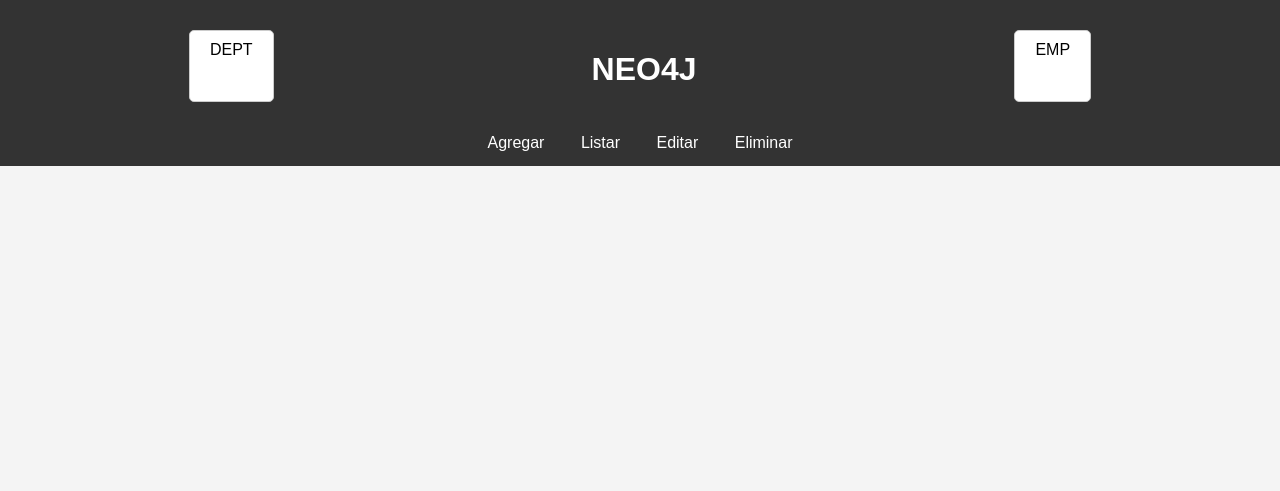
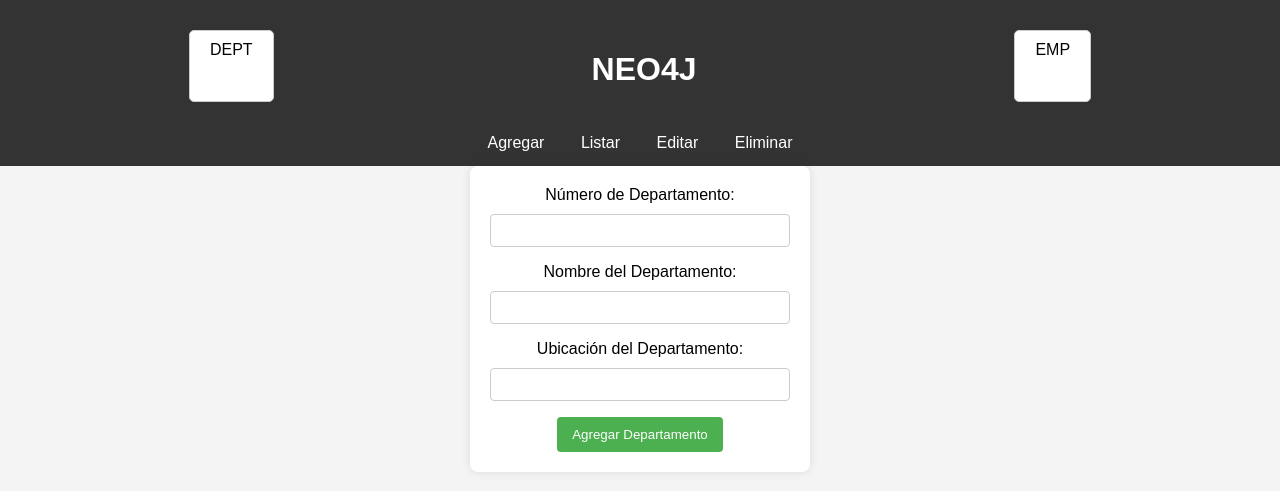
Before and after one commit to RamonPloP/neo4j, a Flask app: page /dept/add in a window 1280 px wide. Shown: the top 491 px of the page. Run offline with Flask 3, Linux system fonts and the light colour scheme.

Commit message:
CRUD de DEPT completo

```diff
--- a/app.py
+++ b/app.py
@@ -1,4 +1,11 @@
-from flask import Flask, render_template
+from flask import Flask, render_template, request, redirect, url_for, jsonify
+from neo4j import GraphDatabase
+
+uri = "bolt://localhost:7687"
+user = "neo4j"
+password = "abcd1234"
+
+driver = GraphDatabase.driver(uri, auth=(user, password))
 
 app = Flask(__name__)
 
@@ -44,6 +51,8 @@
     }
     return render_template('./emp/del.html', data=data)
 
+#======================================================================================
+
 @app.route('/dept')
 def dept():
     data = {
@@ -51,33 +60,82 @@
     }
     return render_template('dept.html', data=data)
 
-@app.route('/dept/add')
+@app.route('/dept/add', methods=['GET', 'POST'])
 def addDept():
     data = {
         "title": "Agregar DEPT"
     }
+    if request.method == 'POST':
+        deptno = int(request.form['deptno'])
+        dname = request.form['dname']
+        loc = request.form['loc']
+
+        with driver.session() as session:
+            session.run("CREATE (d:DEPT {deptno: $deptno, dname: $dname, loc: $loc})", deptno=deptno, dname=dname, loc=loc)
+        return redirect(url_for('addDept'))
+
     return render_template('./dept/add.html', data=data)
 
 @app.route('/dept/list')
 def listDept():
+    with driver.session() as session:
+        result = session.run("MATCH (d:DEPT) RETURN d.deptno as deptno, d.dname as dname, d.loc as loc")
+        departments = [record for record in result]
+
     data = {
-        "title": "Listar Dept"
+        "title": "Listar Dept",
+        "departments": departments
     }
+
     return render_template('./dept/list.html', data=data)
 
-@app.route('/dept/edit')
+@app.route('/dept/edit', methods=['GET', 'POST'])
 def editDept():
     data = {
         "title": "Editar Dept"
     }
+
+    with driver.session() as session:
+        result = session.run("MATCH (d:DEPT) RETURN d.deptno as deptno, d.dname as dname, d.loc as loc")
+        departments = [record for record in result]
+
+    data["departments"] = departments
+
+    if request.method == 'POST':
+        deptno_to_edit = int(request.form['deptno'])
+        new_dname = request.form['new_dname']
+        new_loc = request.form['new_loc']
+
+        with driver.session() as session:
+            session.run("MATCH (d:DEPT {deptno: $deptno}) SET d.dname = $new_dname, d.loc = $new_loc", deptno=deptno_to_edit, new_dname=new_dname, new_loc=new_loc)
+
+        return redirect(url_for('editDept'))
+
     return render_template('./dept/edit.html', data=data)
 
-@app.route('/dept/del')
+@app.route('/dept/del', methods=['GET','POST'])
 def delDept():
     data = {
         "title": "Eliminar Dept"
     }
+
+    with driver.session() as session:
+        result = session.run("MATCH (d:DEPT) RETURN d.deptno as deptno, d.dname as dname, d.loc as loc")
+        departments = [record for record in result]
+
+    data["departments"] = departments
+
+    if request.method == 'POST':
+        deptno_to_delete = int(request.form['deptno'])
+
+        with driver.session() as session:
+            # Eliminar el departamento y sus relaciones
+            session.run("MATCH (d:DEPT {deptno: $deptno}) DETACH DELETE d", deptno=deptno_to_delete)
+
+        return redirect(url_for('delDept'))
+
     return render_template('./dept/del.html', data=data)
 
 if __name__ == '__main__':
     app.run(debug=True)
+    driver.close()
--- a/static/styles/style.css
+++ b/static/styles/style.css
@@ -4,6 +4,7 @@
   margin: 0;
   padding: 0;
   text-align: center;
+
 }
 
 header {
@@ -57,3 +58,45 @@
 .nav-item:hover {
   background-color: #555;
 }
+
+.form{
+  display: flex;
+  align-items: center;
+  justify-content: center;
+}
+
+form {
+  background-color: #fff;
+  padding: 20px;
+  border-radius: 8px;
+  box-shadow: 0 0 10px rgba(0, 0, 0, 0.1);
+  width: 300px;
+  text-align: center;
+}
+
+label {
+  display: block;
+  margin-bottom: 10px;
+}
+
+input {
+  width: 100%;
+  padding: 8px;
+  margin-bottom: 16px;
+  box-sizing: border-box;
+  border: 1px solid #ccc;
+  border-radius: 4px;
+}
+
+button {
+  background-color: #4caf50;
+  color: #fff;
+  padding: 10px 15px;
+  border: none;
+  border-radius: 4px;
+  cursor: pointer;
+}
+
+button:hover {
+  background-color: #45a049;
+}
--- a/templates/dept.html
+++ b/templates/dept.html
@@ -7,7 +7,10 @@
     <a href="{{url_for('editDept')}}" class="nav-item">Editar</a>
     <a href="{{url_for('delDept')}}" class="nav-item">Eliminar</a>
 </nav>
-{% block element %}
-{% endblock %}
+
+<div class="form">
+    {% block element %}
+    {% endblock %}
+</div>
 
 {% endblock %}
--- a/templates/dept/add.html
+++ b/templates/dept/add.html
@@ -1 +1,17 @@
 {% extends 'dept.html' %}
+
+{% block element %}
+<form method="POST">
+    <label for="deptno">Número de Departamento:</label>
+    <input type="number" name="deptno" required>
+
+    <label for="dname">Nombre del Departamento:</label>
+    <input type="text" name="dname" required>
+
+    <label for="loc">Ubicación del Departamento:</label>
+    <input type="text" name="loc" required>
+
+    <button type="submit">Agregar Departamento</button>
+</form>
+
+{% endblock %}
```
Also changed, not shown: templates/dept/del.html (+13 -0 lines), templates/dept/edit.html (+19 -0 lines), templates/dept/list.html (+8 -0 lines), templates/emp.html (+5 -2 lines).
